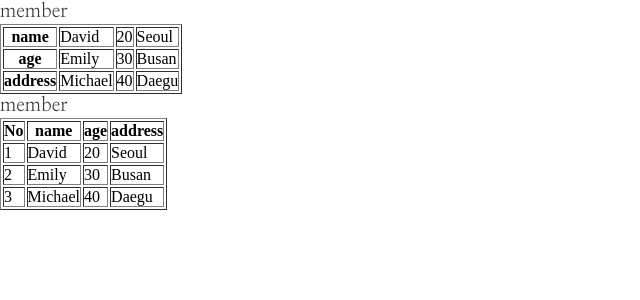
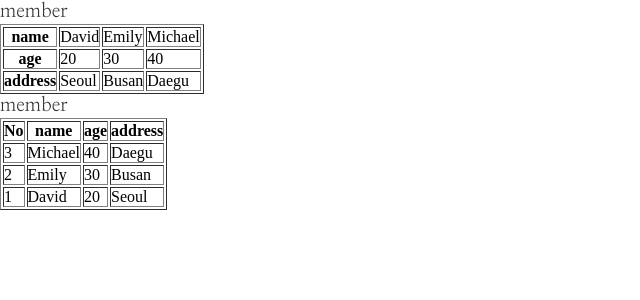
Before and after one commit to seohyon-cho/next13-atomic, a Next.js app: page /find-recipe/1 in a window 1280 px wide. Shown: the top 300 px of the page, without its empty margins (0-640 px from the left). Built offline with nearby package versions, Linux system fonts and the light colour scheme; no server answers.

Commit message:
테이블 데이터 가로 출력 버전

```diff
--- a/components/atoms/table/Table.jsx
+++ b/components/atoms/table/Table.jsx
@@ -3,8 +3,6 @@ import styles from './table.module.scss';
 import Text from '../text/Text';
 
 export function TableY({ data, title, className, isCount = false, reverse = false }) {
-	console.log(data);
-	// data를 받을 때, 역순으로 바꾸더라도 불변성을 유지하면서 바꿔야 하므로, 역순 적용을 하려면 원본을 복사해서 reverse() 처리하거나, 적용을 안 할 거면 기존 데이터 그대로 복사해서 가져오기만 하면 됨.
 	data = reverse ? [...data].reverse() : [...data];
 	return (
 		<>
@@ -14,10 +12,10 @@ export function TableY({ data, title, className, isCount = false, reverse = fals
 				</Text>
 			)}
 
-			<table className={clsx(styles.table, className)} border={1}>
+			<table className={clsx(styles.table, className)} border='1'>
 				<thead>
 					<tr>
-						{isCount && <th scope='column'>No</th>}
+						{isCount && <th scope='col'>No</th>}
 						{Object.keys(data[0]).map((key) => (
 							<th key={key}>{key}</th>
 						))}
@@ -27,7 +25,7 @@ export function TableY({ data, title, className, isCount = false, reverse = fals
 					{data.map((el, idx) => (
 						<tr key={idx}>
 							{isCount && <td>{reverse ? data.length - idx : idx + 1}</td>}
-							{Object.values(el).map((val) => (
+							{Object.values(el).map((val, idx) => (
 								<td key={idx}>{val}</td>
 							))}
 						</tr>
@@ -40,7 +38,6 @@ export function TableY({ data, title, className, isCount = false, reverse = fals
 
 export function TableX({ data, title, className, reverse = false }) {
 	const keys = Object.keys(data[0]);
-	console.log(keys);
 
 	return (
 		<>
@@ -50,13 +47,13 @@ export function TableX({ data, title, className, reverse = false }) {
 				</Text>
 			)}
 
-			<table border='1'>
+			<table border='1' className={clsx(styles.table, className)}>
 				<tbody>
 					{data.map((el, idx) => (
 						<tr key={idx}>
-							<th>{keys[idx]}</th>
-							{Object.values(el).map((val, idx) => (
-								<td key={idx}>{val}</td>
+							<th scope='row'>{keys[idx]}</th>
+							{Object.values(el).map((_, idx2) => (
+								<td key={idx2}>{data[idx2][keys[idx]]}</td>
 							))}
 						</tr>
 					))}
--- a/pages/find-recipe/[id].jsx
+++ b/pages/find-recipe/[id].jsx
@@ -1,11 +1,10 @@
-import clsx from 'clsx';
+import { TableX, TableY } from '@/components/atoms/table/Table';
 import axios from 'axios';
-import { useEffect, useState } from 'react';
-import { TableX, TableY } from '@/components/atoms/table/Table';
+import { useState, useEffect } from 'react';
 
 export default function Detail() {
 	const [Recipe, setRecipe] = useState(null);
-	console.log(Recipe);
+
 	const recipe = {
 		member: [
 			{ name: 'David', age: 20, address: 'Seoul' },
@@ -13,24 +12,20 @@ export default function Detail() {
 			{ name: 'Michael', age: 40, address: 'Daegu' },
 		],
 	};
-
 	const title = Object.keys(recipe)[0];
 	const data = Object.values(recipe)[0];
-	console.log('title', title);
-	console.log('data', data);
 
 	useEffect(() => {
-		const res = axios.get('/search.php?s=Arrabiata').then((json) => {
+		axios.get('/search.php?s=Arrabiata').then((json) => {
 			setRecipe(json.data);
 		});
-
-		console.log(res);
 	}, []);
 
 	return (
 		<section>
-			<TableX title={title} data={data} isCount />
-			<TableY title={title} data={data} isCount />
+			<TableX data={data} title={title} isCount />
+
+			<TableY data={data} title={title} isCount reverse />
 		</section>
 	);
 }
```
